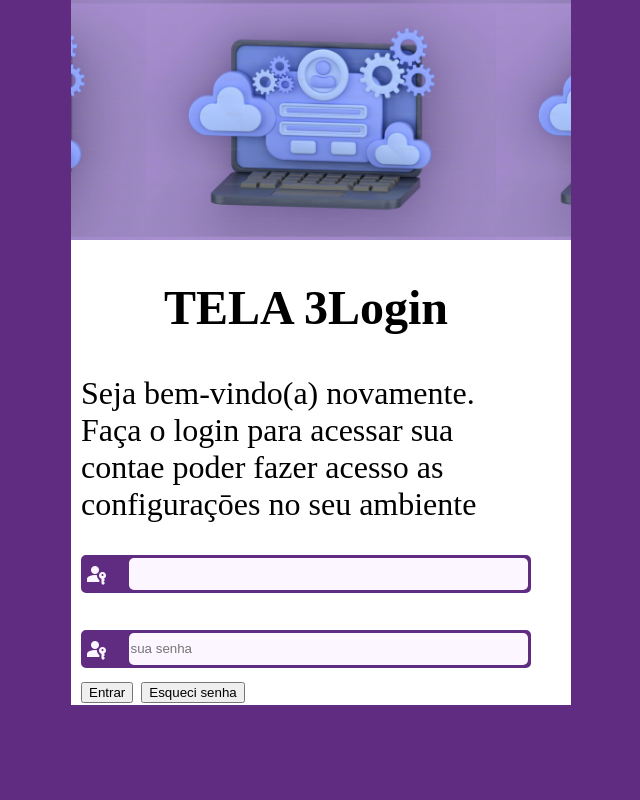
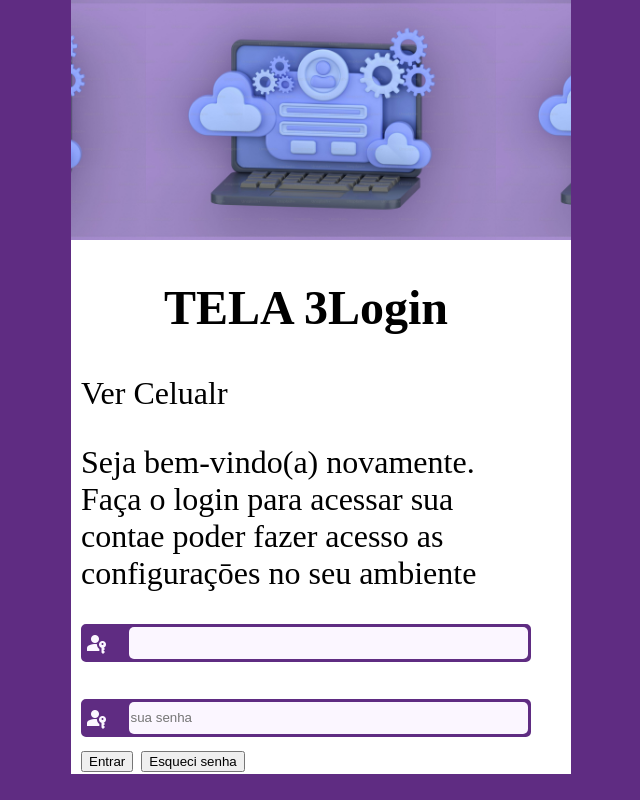
Before and after one commit to DenisFagundes396/Aula_Login, a plain HTML site: page index.html in a window 1280 px wide. Shown: the whole page, without its empty margins (319-959 px from the left). Drawn offline with nearby package versions, Linux system fonts and the light colour scheme.

Commit message:
teste versa

```diff
--- a/index.html
+++ b/index.html
@@ -20,6 +20,7 @@
       <div id="imagem"></div>
       <div id="formulario">
         <h1>Login</h1>
+        <span>Ver Celualr</span>
         <p>Seja bem-vindo(a) novamente. Faça o login para acessar sua contae poder fazer acesso as configuraçōes no seu
           ambiente</p>
 
```
